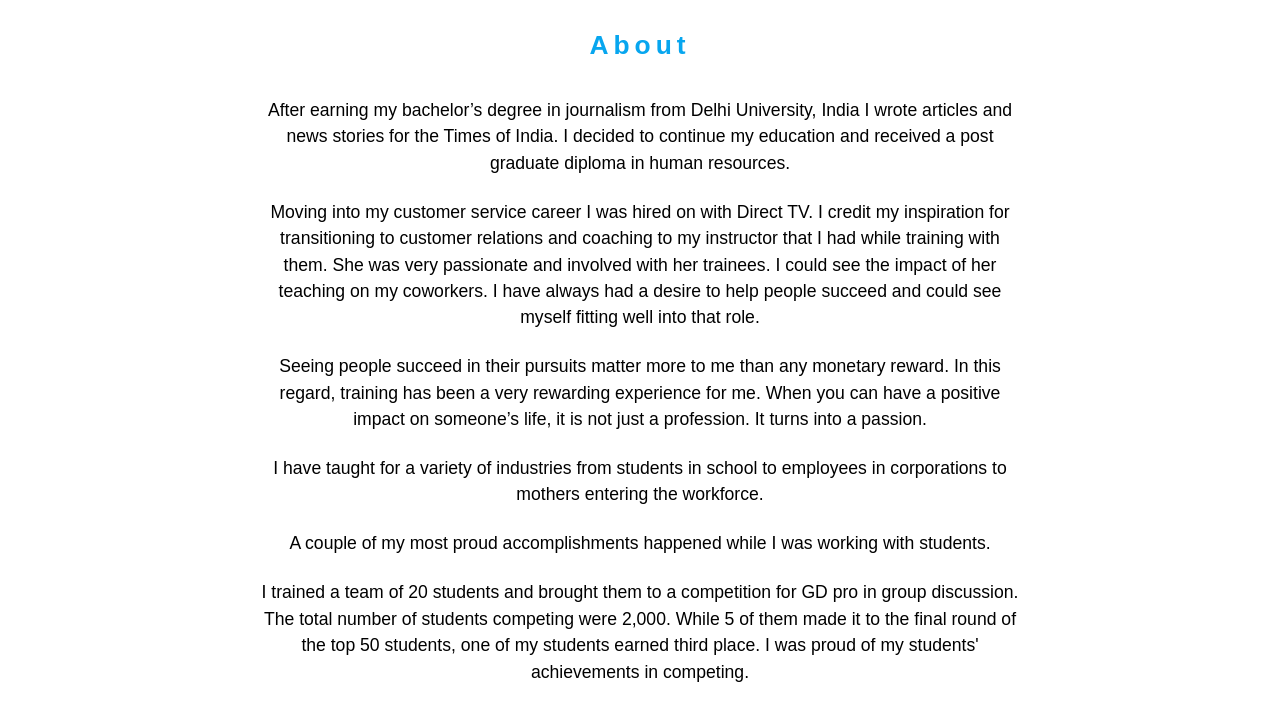
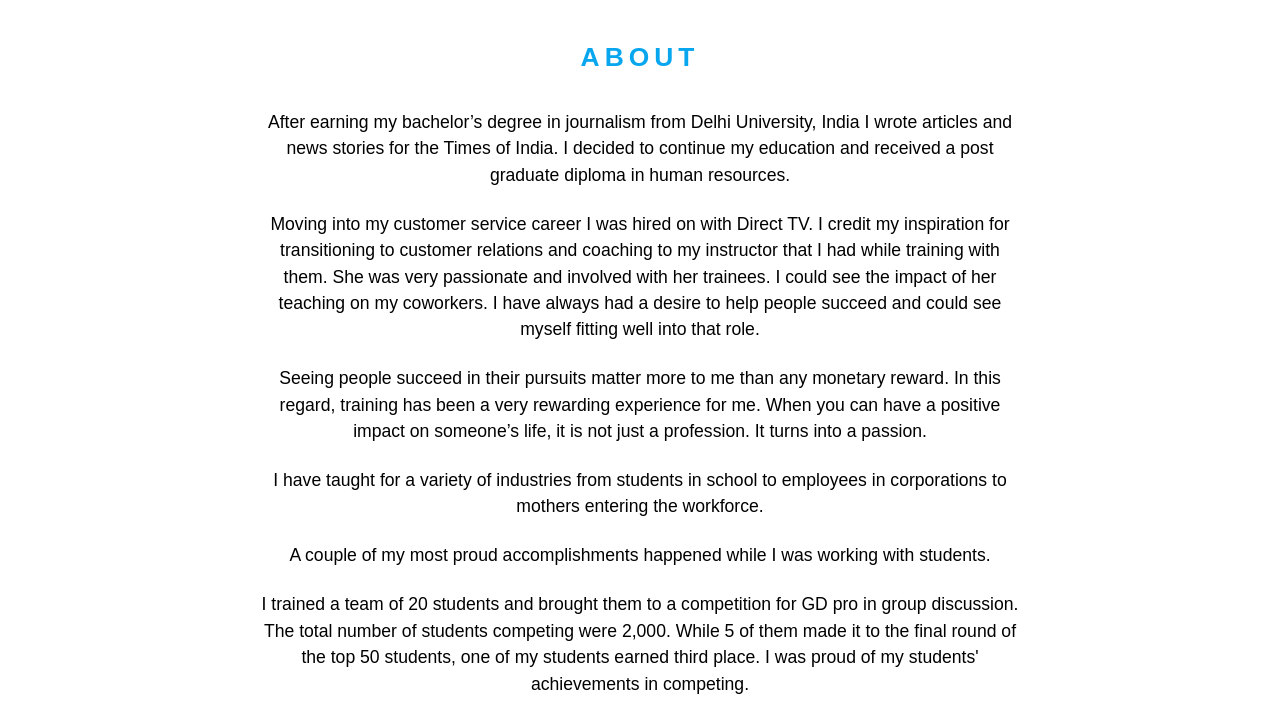
Before and after one commit to dnvargas/Ekta-Bedi, a plain HTML site: page about.html in a window 1280 px wide. Shown: the part 62-774 px from the top of the page. Drawn offline with Linux system fonts and the light colour scheme.

Commit message:
about page

```diff
--- a/css/style.css
+++ b/css/style.css
@@ -268,8 +268,7 @@ img{
 /*About Page*/
 #about-main{
   background-color: #fff;
-  padding: 0 10%;
-  min-height: calc(85vh - 70px);
+  padding: 3% 10%;
 }
 .main-content-title{
   color: #07A6EF;
@@ -278,6 +277,7 @@ img{
   color: #000;
   margin: 0;
   padding-top: 5px;
+  text-transform: none;
 }
 #main-footer{
   height:50px;
@@ -324,8 +324,7 @@ img{
   }
   /*About page*/
   #about-main{
-   padding: 0 20%;
-   text-transform: none;
+   padding: 0% 10%;
   }
   .content-wrap-a, .content-wrap-d{
    grid-template-columns: 2fr 2fr;
@@ -333,6 +332,7 @@ img{
    "box-1 box-2"
    "box-3 box-3";
   }
+
 }
 /*media queries full screen*/
 /*header & nav*/
@@ -393,7 +393,12 @@ img{
   #section-b .teaching{
     padding-bottom: 0px;
   }
-
+  #about-main{
+    padding: 3% 20%;
+  }
+  #about-main h2{
+    padding-top: 0px;
+  }
 }
 
 /**/
```
